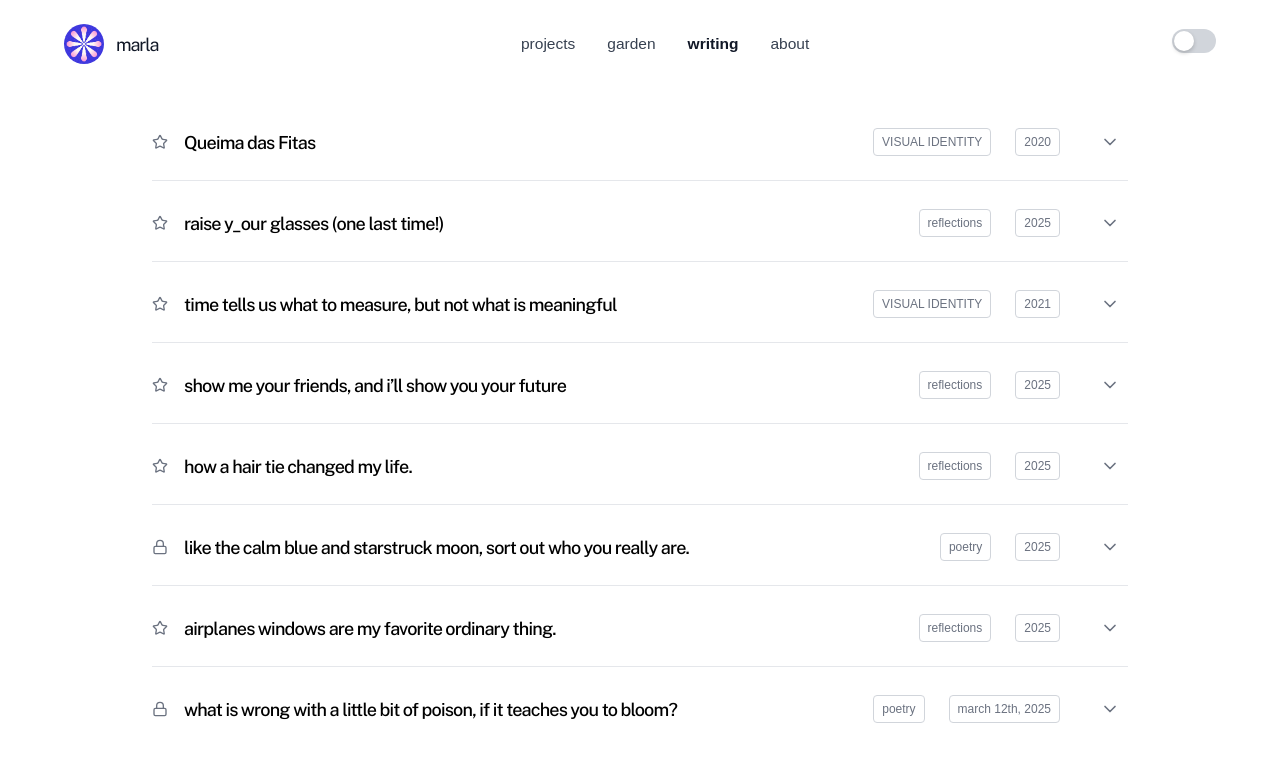
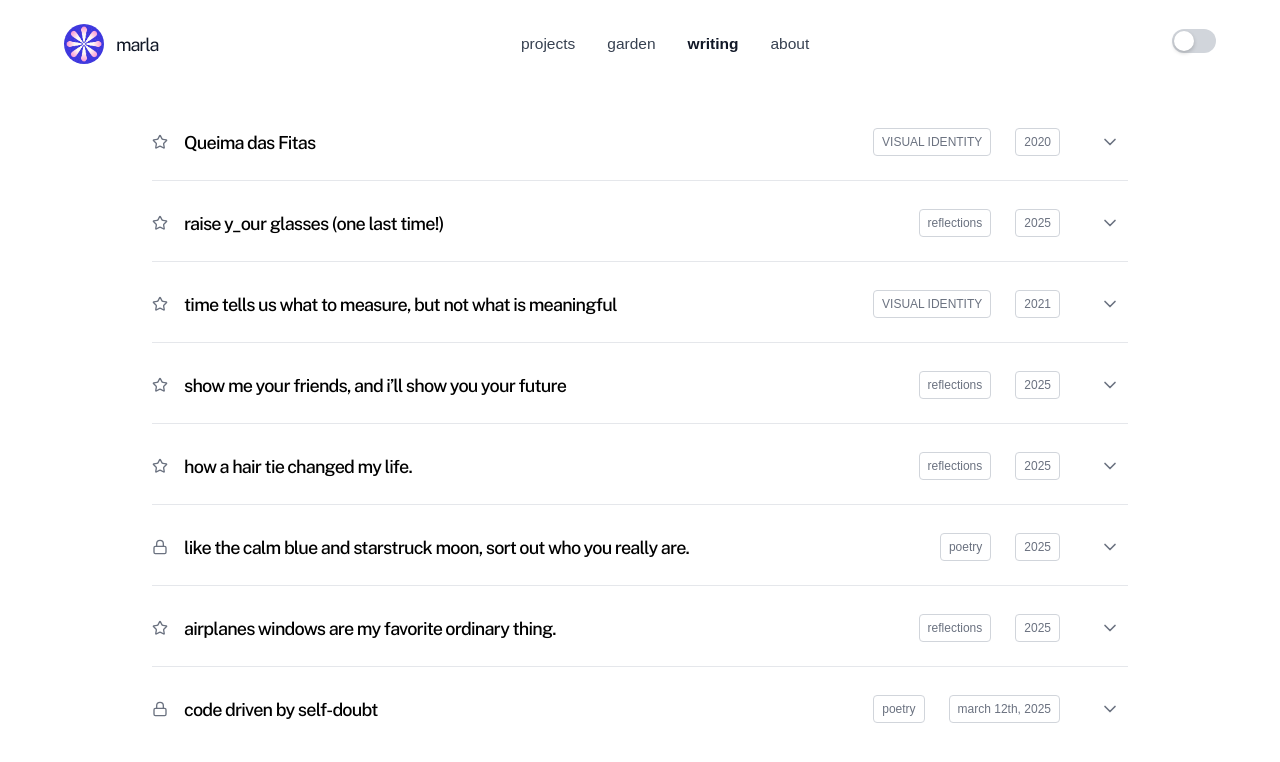
Before and after one commit to marla-tumenjargal/dashboard, a Next.js app in the folder dashboard/: page /writing in a window 1280 px wide. Shown: the top 762 px of the page. Built offline with nearby package versions, Linux system fonts and the light colour scheme.

Commit message:
update in blog

```diff
--- a/dashboard/src/app/components/Navigation.tsx
+++ b/dashboard/src/app/components/Navigation.tsx
@@ -4,6 +4,7 @@ import { useState, useEffect } from "react"
 import { usePathname, useRouter } from "next/navigation"
 import Link from "next/link"
 import { Menu, X } from "lucide-react"
+import "./header.css"
 
 // Custom Switch component
 const Switch = ({ checked, onCheckedChange, className }: {
@@ -22,8 +23,6 @@ const Switch = ({ checked, onCheckedChange, className }: {
     </button>
   )
 }
-
-import "./header.css"
 
 export default function Navigation() {
   const [isMobileMenuOpen, setIsMobileMenuOpen] = useState(false)
--- a/dashboard/src/app/writing/blogPosts.ts
+++ b/dashboard/src/app/writing/blogPosts.ts
@@ -14,7 +14,7 @@ export interface BlogPost {
 
       {
         id: 'poem 1',
-        title: 'what is wrong with a little bit of poison, if it teaches you to bloom?  ',
+        title: 'code driven by self-doubt',
         year: 'march 12th, 2025',
         category: 'poetry',
         isPasswordProtected: true,
```
